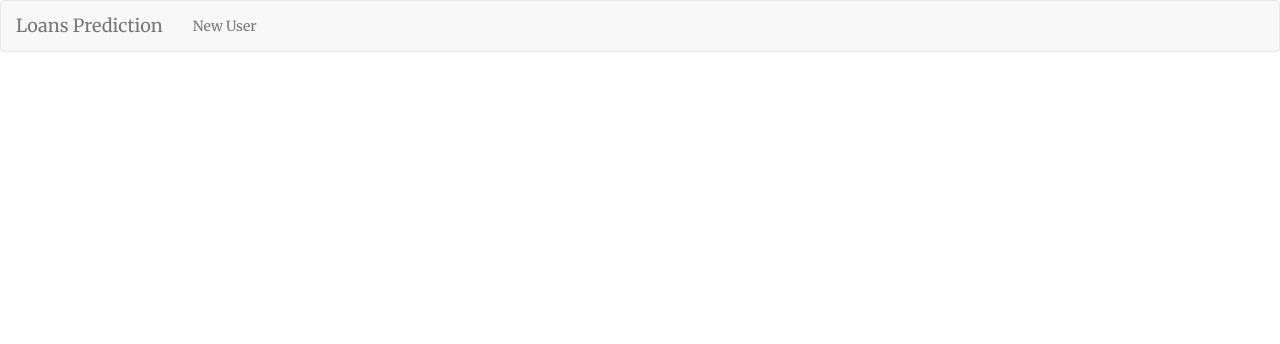
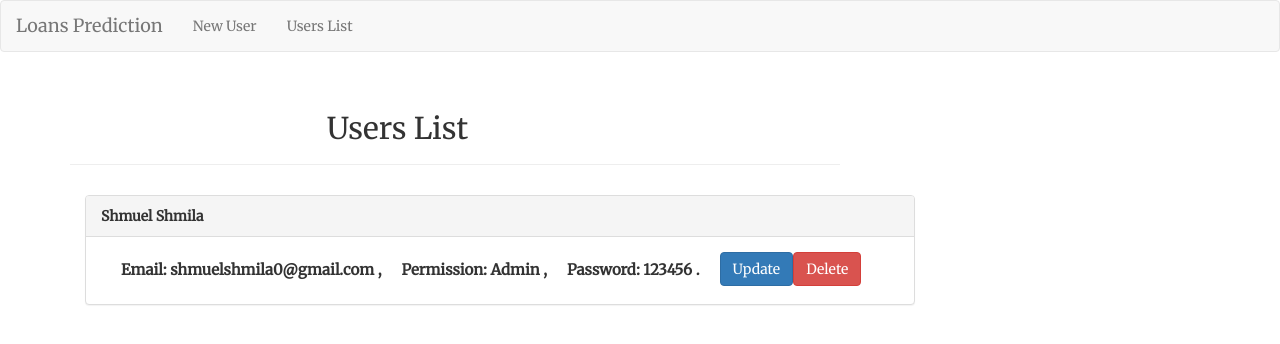
Before and after one commit to shmuel-S/loans_prediction-angular, an Angular app: page /users-list in a window 1280 px wide. Before the commit this address led to /. Shown: the top 344 px of the page. Built offline with nearby package versions, Linux system fonts and the light colour scheme.

Commit message:
finish users-list

```diff
--- a/src/app/app-routing.module.ts
+++ b/src/app/app-routing.module.ts
@@ -3,11 +3,13 @@ import {RouterModule, Routes} from '@angular/router';
 import {NewLoanComponent} from './loans/new-loan/new-loan.component';
 import {LoansListComponent} from './loans/loans-list/loans-list.component';
 import {NewUserComponent} from './users/new-user/new-user.component';
+import {UsersListComponent} from './users/users-list/users-list.component';
 
 const appRoutes: Routes = [
   { path: 'new-loan', component: NewLoanComponent },
   { path: 'loans-trace', component: LoansListComponent},
-  { path: 'new-user', component: NewUserComponent}
+  { path: 'new-user', component: NewUserComponent},
+  { path: 'users-list', component: UsersListComponent}
 ]
 
 @NgModule({
--- a/src/app/app.module.ts
+++ b/src/app/app.module.ts
@@ -13,6 +13,8 @@ import { LoansListComponent } from './loans/loans-list/loans-list.component';
 import { LoanItemComponent } from './loans/loans-list/loan-item/loan-item.component';
 import { NewUserComponent } from './users/new-user/new-user.component';
 import {UserService} from './users/user.service';
+import { UsersListComponent } from './users/users-list/users-list.component';
+import { UserItemComponent } from './users/users-list/user-item/user-item.component';
 
 @NgModule({
   declarations: [
@@ -23,7 +25,9 @@ import {UserService} from './users/user.service';
     NewLoanComponent,
     LoansListComponent,
     LoanItemComponent,
-    NewUserComponent
+    NewUserComponent,
+    UsersListComponent,
+    UserItemComponent
   ],
   imports: [
     BrowserModule,
--- a/src/app/header/header.component.ts
+++ b/src/app/header/header.component.ts
@@ -9,7 +9,7 @@ export class HeaderComponent implements OnInit {
   preLogin = ['Log In'];
   workerLogin = [{tag: 'New Loan', route: '/new-loan'}];
   managerLogin = [{tag: 'New Loan', route: '/new-loan'}, {tag: 'Loans Tracking', route: '/loans-trace'}];
-  adminLogin = [{tag: 'New User', route: '/new-user'}];
+  adminLogin = [{tag: 'New User', route: '/new-user'}, {tag: 'Users List', route: '/users-list'}];
 
   navList = this.adminLogin;
 
--- a/src/app/users/new-user/new-user.component.ts
+++ b/src/app/users/new-user/new-user.component.ts
@@ -2,6 +2,7 @@ import {Component, OnInit} from '@angular/core';
 import {UserService} from '../user.service';
 import {FormControl, FormGroup, Validators} from '@angular/forms';
 import {User} from '../user.model';
+import {Router} from '@angular/router';
 
 
 @Component({
@@ -14,7 +15,8 @@ export class NewUserComponent implements OnInit {
   userForm: FormGroup;
   NewUser: User;
 
-  constructor(private userService: UserService) {
+  constructor(private userService: UserService,
+              private router: Router) {
   }
 
   ngOnInit() {
@@ -27,6 +29,7 @@ export class NewUserComponent implements OnInit {
     if (this.NewUser.Password === this.NewUser.Confirm_Password) {
       this.userService.addUser(this.NewUser);
       console.log(this.userForm);
+      this.router.navigate(['/']);
     } else {
       console.log('Password not confirm');
     }
--- /dev/null
+++ b/src/app/users/users-list/user-item/user-item.component.css
@@ -0,0 +1,5 @@
+h5 {
+  font-weight: bold;
+  font-size: 15px;
+  padding-left: 20px;
+}
--- /dev/null
+++ b/src/app/users/users-list/user-item/user-item.component.html
@@ -0,0 +1,25 @@
+<span
+  style="cursor: pointer;"
+  href="#"
+  routerLinkActive="active"
+  class="list-group-item clearfix"
+  style="border: none; width: 820px;">
+  <div class="pull-left" style="font-family: 'Merriweather', serif;">
+    <div class="panel panel-default" style="width: 830px;">
+      <div class="panel-heading" style="font-weight: bold">{{ user.Full_Name }}</div>
+      <div class="panel-body" style="display: flex; flex-direction: row;">
+        <h5>Email: {{user.Email}} ,</h5>
+        <h5>Permission: {{user.Permission}} ,</h5>
+        <h5>Password: {{user.Password}} .</h5>
+
+        <div style="padding-left: 20px;">
+          <button class="btn btn-primary">Update</button>
+          <button class="btn btn-danger">Delete</button>
+        </div>
+
+
+
+      </div>
+    </div>
+  </div>
+</span>
--- /dev/null
+++ b/src/app/users/users-list/user-item/user-item.component.ts
@@ -0,0 +1,18 @@
+import {Component, Input, OnInit} from '@angular/core';
+import {User} from '../../user.model';
+
+@Component({
+  selector: 'app-user-item',
+  templateUrl: './user-item.component.html',
+  styleUrls: ['./user-item.component.css']
+})
+export class UserItemComponent implements OnInit {
+  @Input() user: User;
+  @Input() index: number;
+
+  constructor() { }
+
+  ngOnInit() {
+  }
+
+}
--- /dev/null
+++ b/src/app/users/users-list/users-list.component.html
@@ -0,0 +1,11 @@
+<div class="row" style="width: 800px; font-family: 'Merriweather', serif;">
+  <div class="col-xs-12">
+    <div class="page-header">
+      <h2 class="col-xs-offset-4">Users List</h2>
+    </div>
+    <app-user-item
+      *ngFor="let userEl of Users; let i=index"
+      [user]="userEl"
+      [index]="i"></app-user-item>
+  </div>
+</div>
--- /dev/null
+++ b/src/app/users/users-list/users-list.component.ts
@@ -0,0 +1,32 @@
+import {Component, OnDestroy, OnInit} from '@angular/core';
+import {User} from '../user.model';
+import {Subscription} from 'rxjs';
+import {UserService} from '../user.service';
+
+@Component({
+  selector: 'app-users-list',
+  templateUrl: './users-list.component.html',
+  styleUrls: ['./users-list.component.css']
+})
+export class UsersListComponent implements OnInit, OnDestroy {
+
+  Users: User[];
+  subscription: Subscription;
+
+  constructor(private userService: UserService) { }
+
+  ngOnInit() {
+    this.subscription = this.userService.usersChanged
+      .subscribe(
+        (users: User[]) => {
+          this.Users = users;
+        }
+      );
+    this.Users = this.userService.getUsers();
+  }
+
+  ngOnDestroy() {
+    this.subscription.unsubscribe();
+  }
+
+}
```
Also changed, not shown: src/app/loans/loans-list/loan-item/loan-item.component.css (+4 -4 lines), src/app/users/users-list/users-list.component.css (added).
